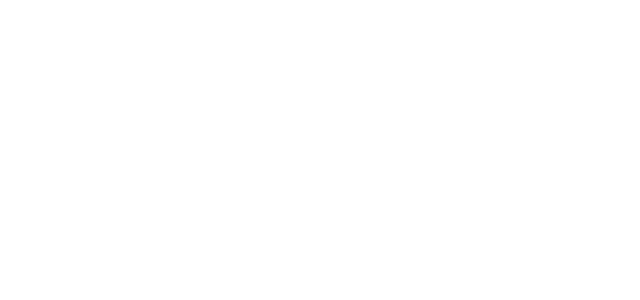
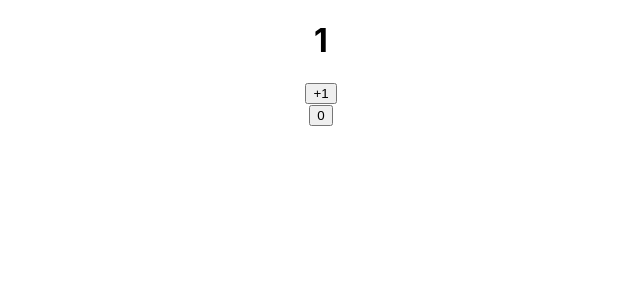
Before and after one commit to 0603anton/microtasks, a React (Create React App) app: page / in a window 1280 px wide. Shown: the top 300 px of the page, without its empty margins (319-959 px from the left). Built offline with nearby package versions, Linux system fonts and the light colour scheme.

Commit message:
useState - task done

```diff
--- a/src/App.tsx
+++ b/src/App.tsx
@@ -1,12 +1,31 @@
+import {MouseEvent, useState} from 'react';
 import React from 'react';
 import './App.css';
+import {Button} from './components/Button';
 
 
 function App() {
+
+    // let a = 1
+    let [a, setA] = useState(1);
+
+    const onClickHandler = () => {
+        setA(++a)
+        console.log(a)
+    }
+    const onClickHandler1 = () => {
+        setA(a = 0)
+        console.log(a)
+    }
+
     return (
-        <>
-
-        </>
+        <div className="App">
+            <h1>{a}</h1>
+            {/*<button onClick={onClickHandler}>number</button>*/}
+            {/*<button onClick={onClickHandler1}>0</button>*/}
+            <Button name={'+1'} callBack={onClickHandler}/>
+            <Button name={`0`} callBack={onClickHandler1}/>
+        </div>
     );
 }
 
--- /dev/null
+++ b/src/components/Button.tsx
@@ -0,0 +1,18 @@
+import React from 'react';
+
+type ButtonPropsType = {
+    name: string
+    callBack: () => void
+}
+
+export const Button = (props: ButtonPropsType) => {
+
+    const onClickHandler = () => {
+        return props.callBack()
+    }
+    return (
+        <div>
+            <button onClick={onClickHandler}>{props.name}</button>
+        </div>
+    );
+};
```
